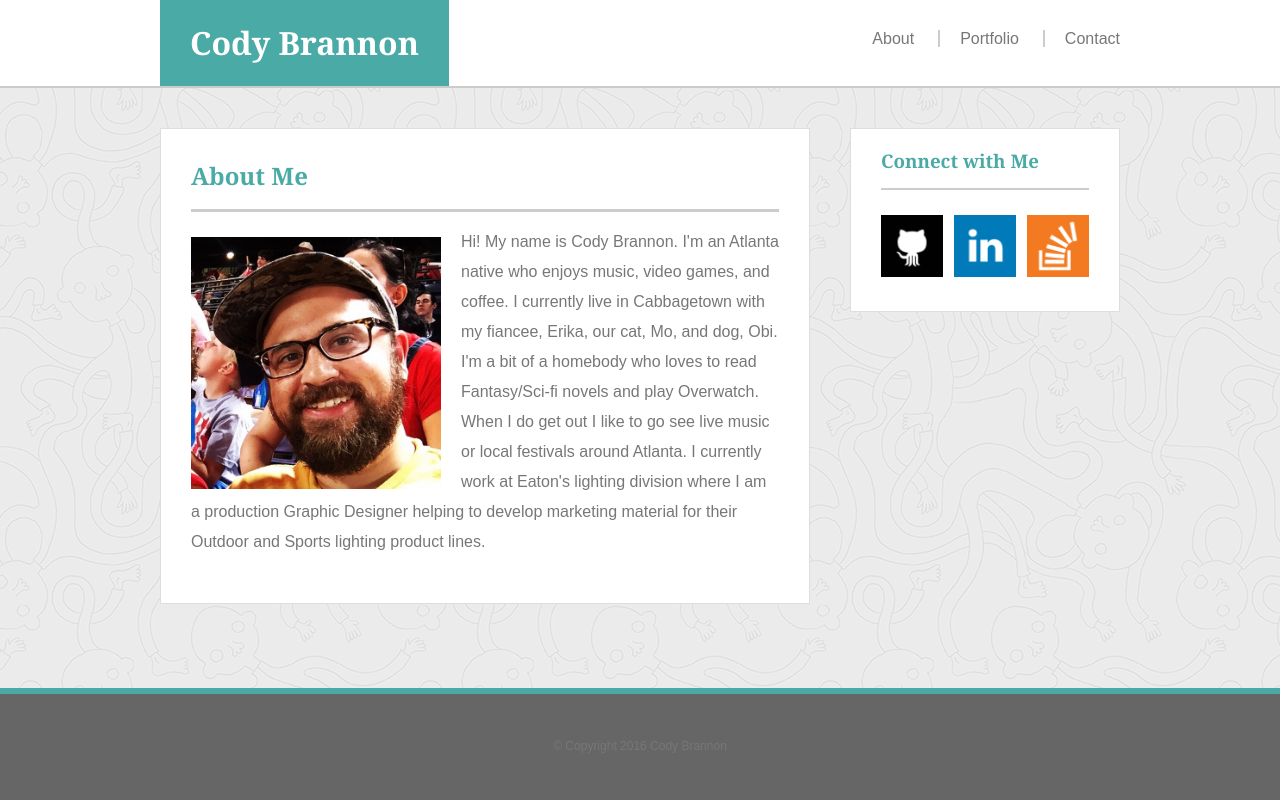
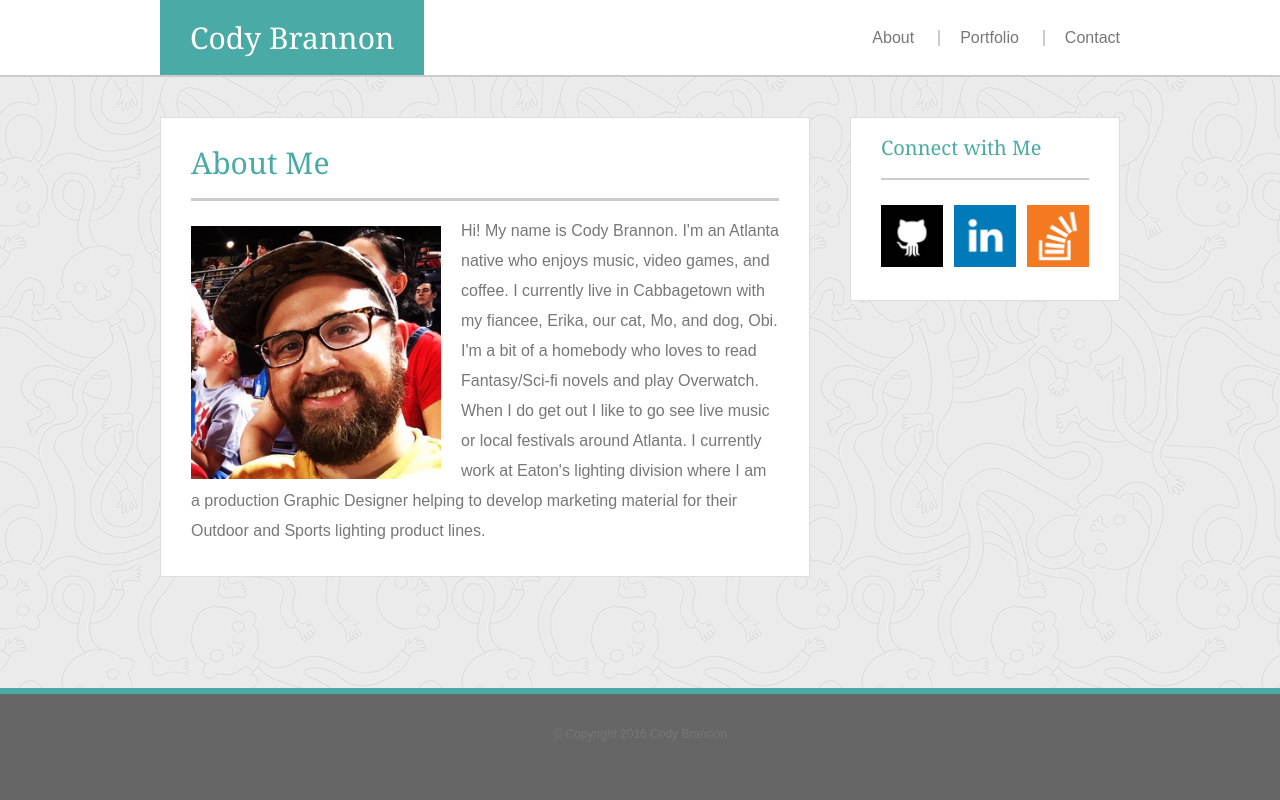
Before and after one commit to cbrannon/Basic-Portfolio, a PHP site: page / in a window 1280 px wide. Run offline with PHP 8.4, Linux system fonts and the light colour scheme.

Commit message:
Added reset.css and adjusted styling

```diff
--- a/assets/css/style.css
+++ b/assets/css/style.css
@@ -10,6 +10,9 @@ body, .margin-auto-sides {
 
 header {
   padding: 0 30px;
+  height: 75px;
+  line-height: 75px;
+  font-size: 30px;
 }
 
 nav {
@@ -67,6 +70,14 @@ aside {
   width: 960px;
 }
 
+.header-info {
+  height: 75px;
+}
+
+.header-bar {
+  height: 75px;
+}
+
 .no-padding {
   padding: 0;
 }
@@ -108,6 +119,7 @@ aside {
 }
 
 .section-head {
+  font-size: 30px;
   height: 50px;
   border-bottom: 3px solid #cccccc;
 }
@@ -122,6 +134,8 @@ aside {
 
 .aside-head {
   height: 40px;
+  font-size: 20px;
+  padding-top: 20px;
 }
 
 .heads-bottom-margin {
--- a/contact.html
+++ b/contact.html
@@ -2,6 +2,7 @@
 <html>
 <head>
   <title>Cody's Basic Portfolio</title>
+  <link rel="stylesheet" type="text/css" href="assets/css/reset.css">
   <link rel="stylesheet" type="text/css" href="assets/css/style.css">
 </head>
 <body class="no-padding margin-auto-sides">
--- a/index.html
+++ b/index.html
@@ -2,11 +2,12 @@
 <html>
 <head>
   <title>Cody's Basic Portfolio</title>
+  <link rel="stylesheet" type="text/css" href="assets/css/reset.css">
   <link rel="stylesheet" type="text/css" href="assets/css/style.css">
 </head>
 <body class="no-padding margin-auto-sides">
   <div class="full-site-container background">
-    <div class="grey-bottom-border white-background">
+    <div class="grey-bottom-border white-background margin-auto-sides">
       <div class="header-info margin-auto-sides">
         <header class="inline-block-element green-background">
           <h1 class="white-text serif">Cody Brannon</h1>
--- a/portfolio.html
+++ b/portfolio.html
@@ -2,6 +2,7 @@
 <html>
 <head>
   <title>Cody's Basic Portfolio</title>
+  <link rel="stylesheet" type="text/css" href="assets/css/reset.css">
   <link rel="stylesheet" type="text/css" href="assets/css/style.css">
 </head>
 <body class="no-padding margin-auto-sides">
```
